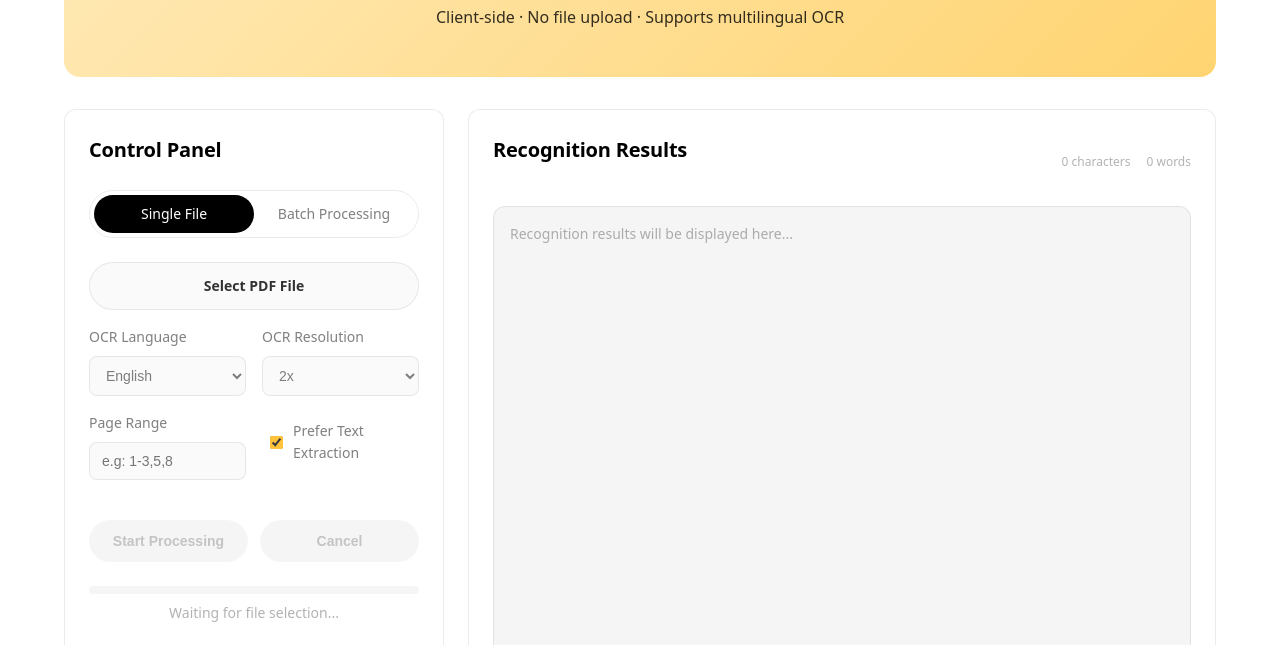
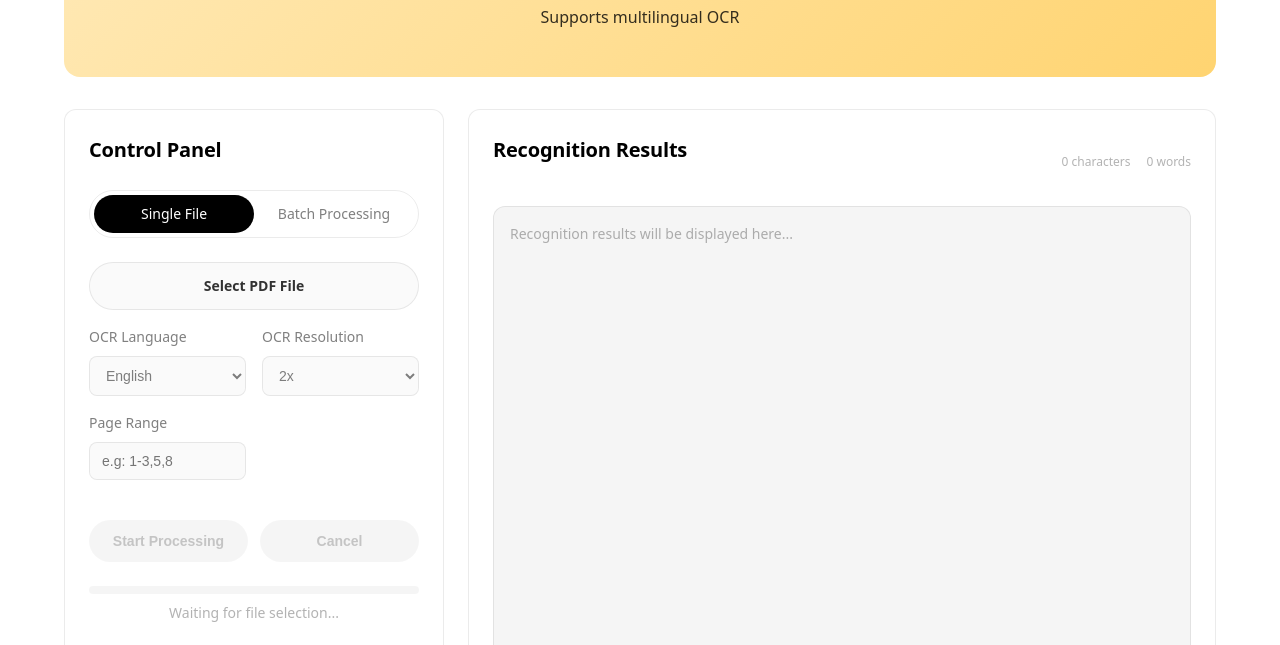
Before and after one commit to Eric-Geek/pdf-to-text, a plain HTML site: page index.html in a window 1280 px wide. Shown: the part 115-760 px from the top of the page. Drawn offline with Linux system fonts and the light colour scheme; a script that the page names is missing.

Commit message:
更新界面文本，简化副标题内容，隐藏文本提取偏好选项的复选框，提升用户界面整洁度。

```diff
--- a/index.html
+++ b/index.html
@@ -19,7 +19,7 @@
         <!-- 顶部标题区域 -->
         <header class="header">
             <h1 id="title" class="text-title-xl">PDF to Text (OCR)</h1>
-            <p id="subtitle" class="text-body">Client-side · No file upload · Supports multilingual OCR</p>
+            <p id="subtitle" class="text-body">Supports multilingual OCR</p>
         </header>
 
         <!-- 主内容区域 -->
@@ -85,7 +85,7 @@
                         <input type="text" id="pages" class="input" placeholder="e.g: 1-3,5,8">
                     </div>
 
-                    <div class="form-group checkbox-group">
+                    <div class="form-group checkbox-group" style="display: none;">
                         <label for="preferText" class="checkbox-label">
                             <input type="checkbox" id="preferText" checked>
                             <span>Prefer Text Extraction</span>
```
